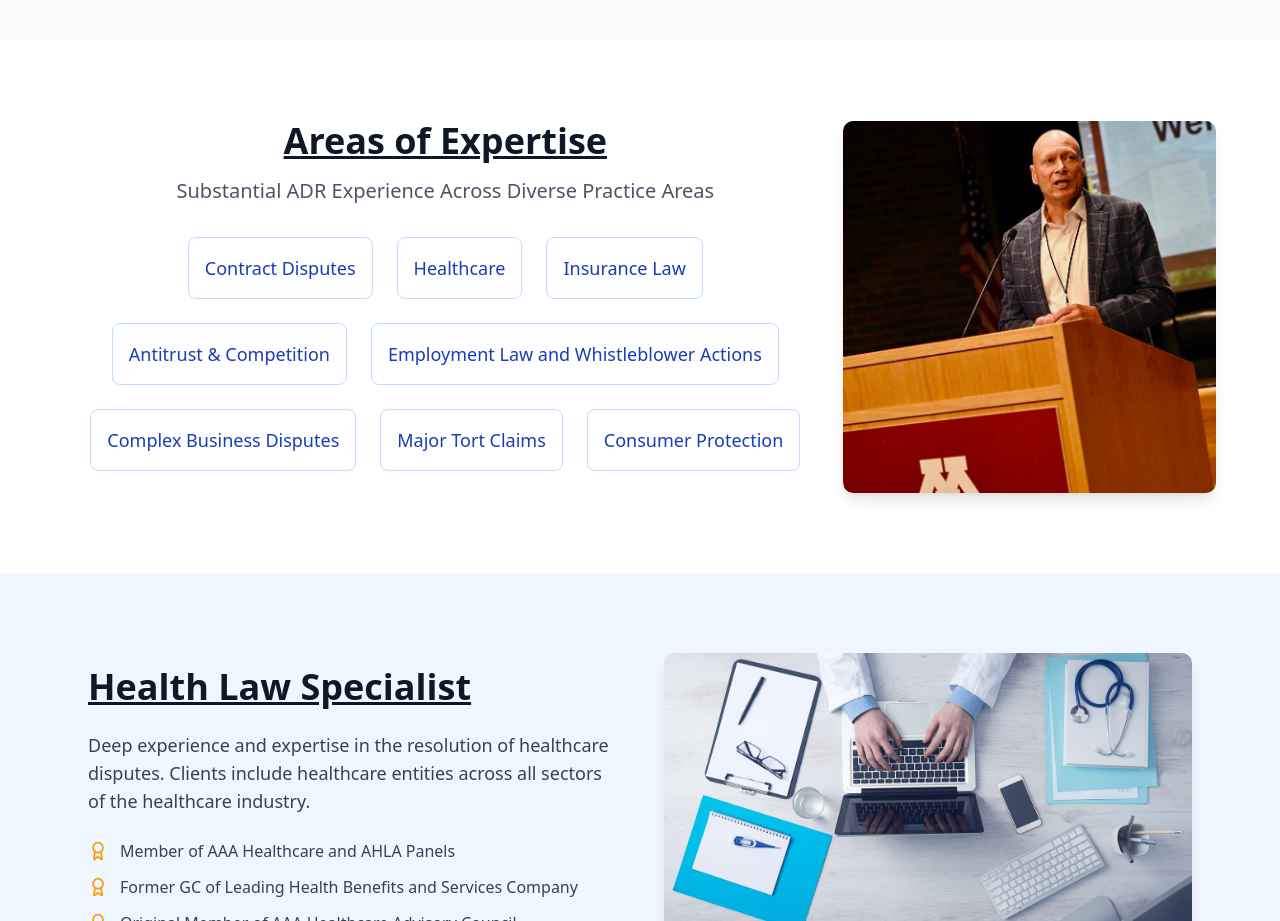
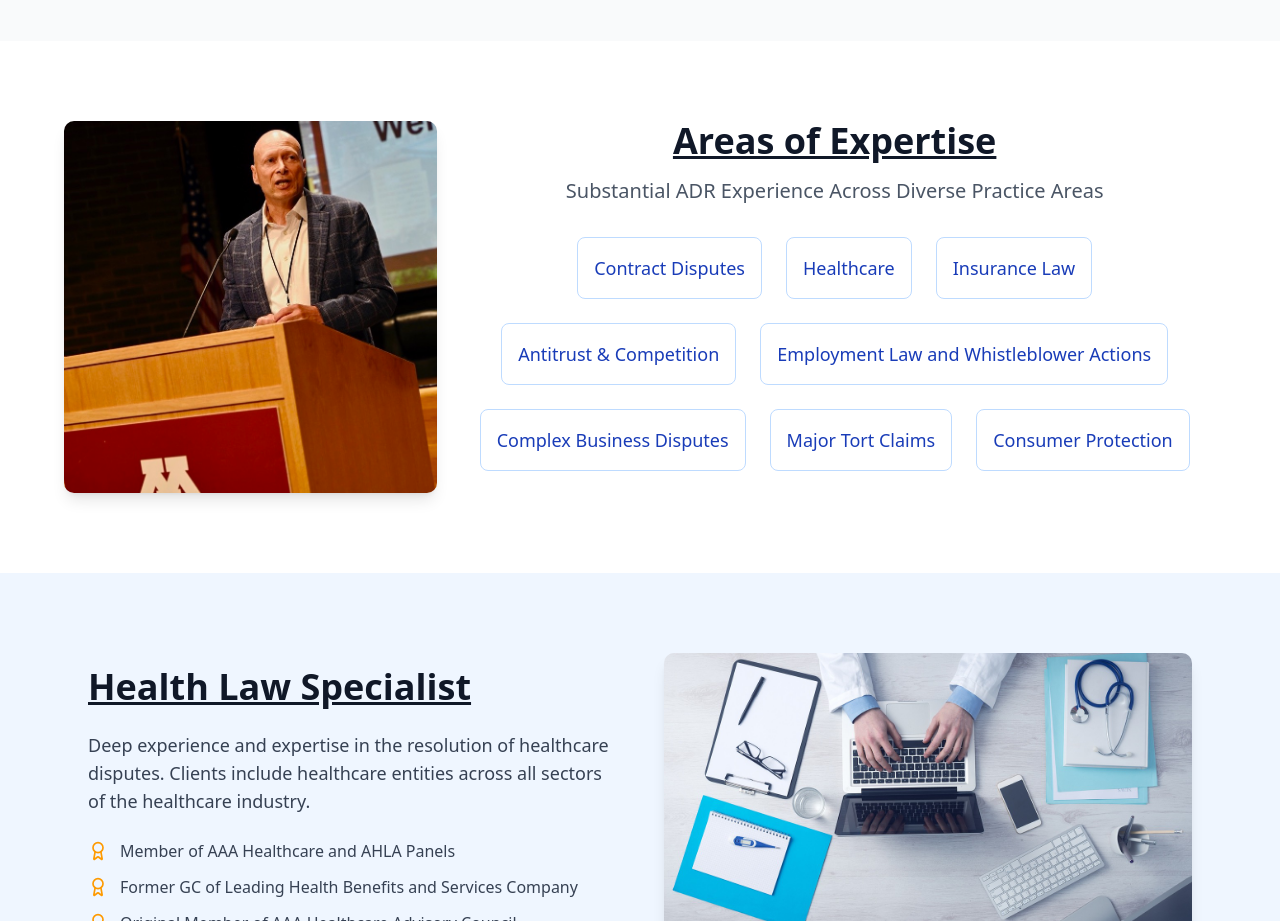
Before and after one commit to noahcalvo/zamoff-adr, a Next.js app: page / in a window 1280 px wide. Shown: the part 2100-3021 px from the top of the page. Built offline with nearby package versions, Linux system fonts and the light colour scheme.

Commit message:
touch up

```diff
--- a/app/education/page.tsx
+++ b/app/education/page.tsx
@@ -71,7 +71,7 @@ export default function Page() {
         </div>
       </section>
 
-      <section id="honors" className="py-10 bg-gray-50">
+      <section id="honors" className="py-10 bg-gray-50 lg:px-16">
 
         {/* Honors Section */}
         <div className="container mx-auto px-4">
--- a/app/page.tsx
+++ b/app/page.tsx
@@ -115,6 +115,14 @@ export default function ZamoffADRLanding() {
       {/* Expertise Section */}
       <section id="expertise" className="py-10 sm:py-20 overflow-x-hidden">
         <div className="max-w-6xl mx-auto grid lg:grid-cols-3 gap-4">
+        <div>
+            <div className="max-w-60 sm:max-w-full overflow-hidden rounded-lg shadow-lg mx-auto w-full">
+              <img
+                src="/speaking-at-pod.jpeg"
+                alt="Healthcare professionals in meeting"
+                className="w-full max-w-full h-auto"
+              /></div>
+          </div>
           <div className="lg:col-span-2 px-6 w-full">
             <div className="text-center mb-8">
               <Link href="/expertise">
@@ -147,14 +155,6 @@ export default function ZamoffADRLanding() {
                 );
               })}
             </div>
-          </div>
-          <div>
-            <div className="max-w-60 sm:max-w-full overflow-hidden rounded-lg shadow-lg mx-auto w-full">
-              <img
-                src="/speaking-at-pod.jpeg"
-                alt="Healthcare professionals in meeting"
-                className="w-full max-w-full h-auto"
-              /></div>
           </div>
         </div>
       </section>
```
